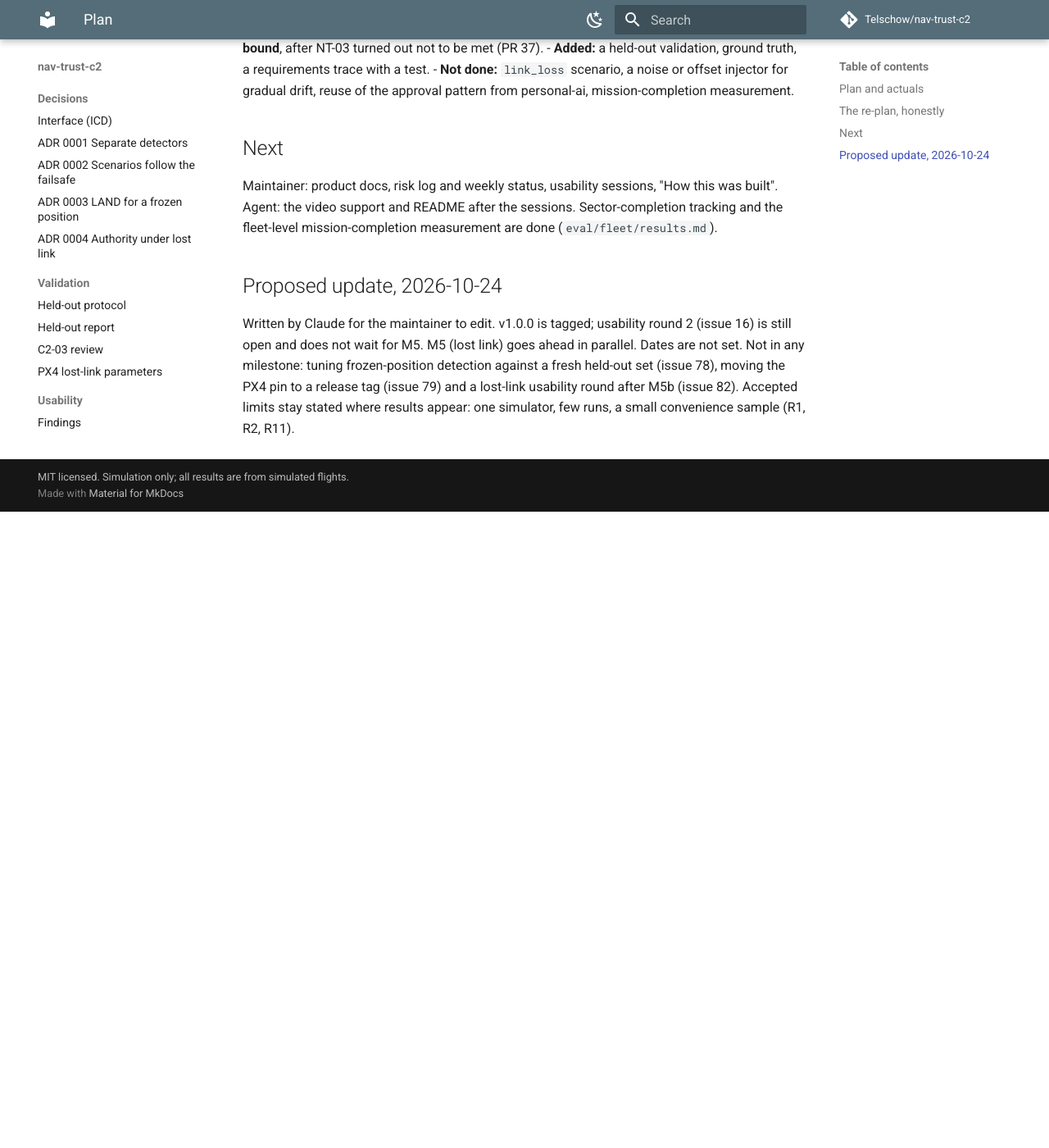
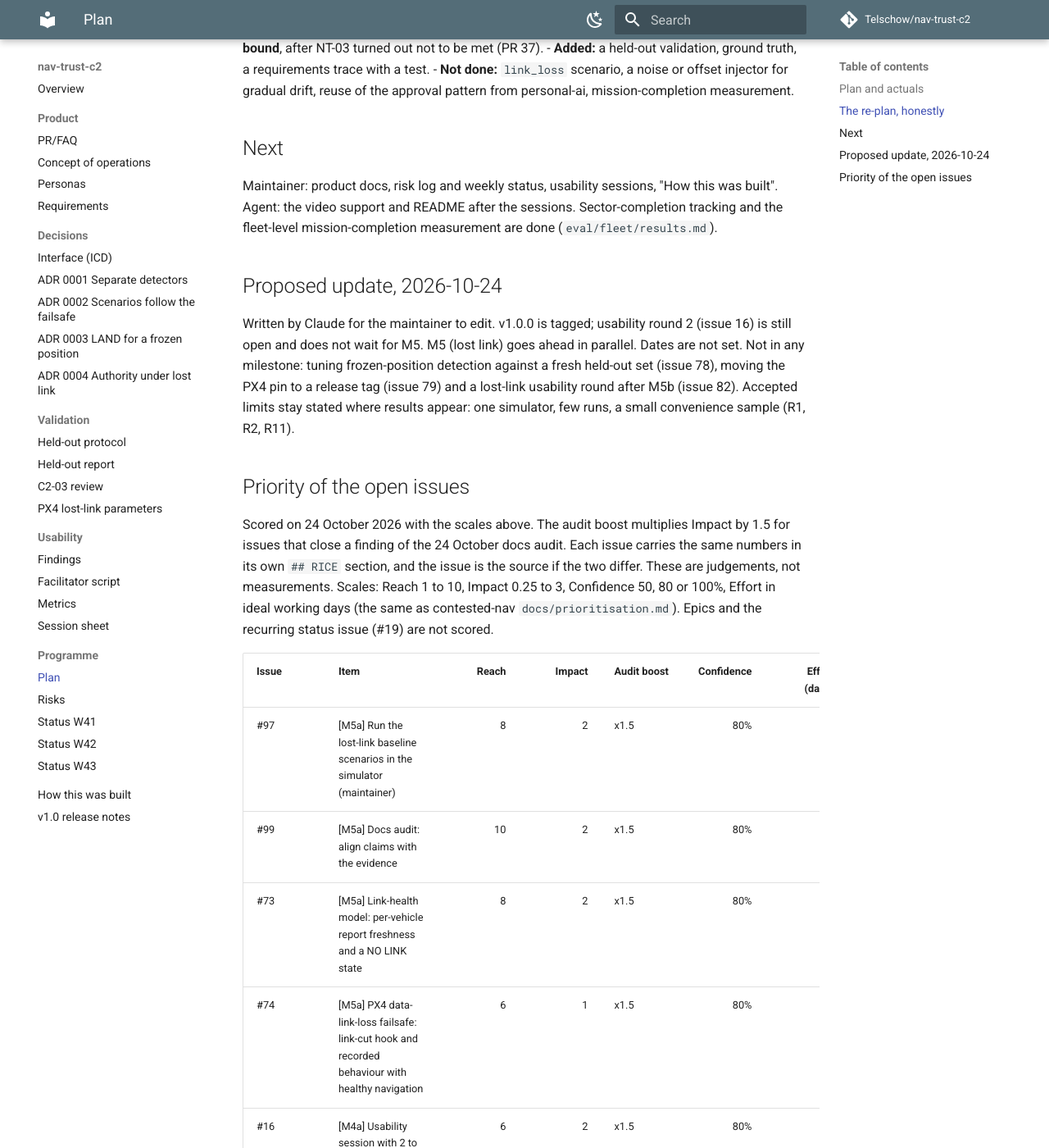
Before and after one commit to Telschow/nav-trust-c2, an MkDocs documentation site: the page built from docs/programme/plan.md, in a window 1280 px wide and 1400 px high, scrolled down 1702 px. Shown: the whole window at 82% size. Built offline with MkDocs 1.6.1 and Material for MkDocs 9.7.7, drawn with Linux system fonts in a browser that asks for light colours; comment, search, counter and statistics services are not loaded; before the commit the page ends 2326 px from its top, so only the background shows below that; some of the changed text lies outside the part shown.

Commit message:
docs: RICE scores for the open issues (October 2026)
Co-Authored-By: Claude Sonnet 5.5 <noreply@anthropic.com>
Claude-Session: https://claude.ai/code/session_01QnVDRzD2rMdsXzjGpA5up9

```diff
--- a/docs/programme/plan.md
+++ b/docs/programme/plan.md
@@ -50,3 +50,23 @@ Not in any milestone: tuning frozen-position detection against a fresh held-out
 moving the PX4 pin to a release tag (issue 79) and a lost-link usability round after M5b
 (issue 82). Accepted limits stay stated where results appear: one simulator, few runs, a small
 convenience sample (R1, R2, R11).
+
+## Priority of the open issues
+
+Scored on 24 October 2026 with the scales above. The audit boost multiplies Impact by 1.5 for issues that close a finding of the 24 October docs audit. Each issue carries the same numbers in its own `## RICE` section, and the issue is the source if the two differ. These are judgements, not measurements. Scales: Reach 1 to 10, Impact 0.25 to 3, Confidence 50, 80 or 100%, Effort in ideal working days (the same as contested-nav `docs/prioritisation.md`). Epics and the recurring status issue (#19) are not scored.
+
+| Issue | Item | Reach | Impact | Audit boost | Confidence | Effort (days) | Score |
+|---|---|---:|---:|---|---:|---:|---:|
+| #97 | [M5a] Run the lost-link baseline scenarios in the simulator (maintainer) | 8 | 2 | x1.5 | 80% | 0.5 | 38.40 |
+| #99 | [M5a] Docs audit: align claims with the evidence | 10 | 2 | x1.5 | 80% | 1 | 24.00 |
+| #73 | [M5a] Link-health model: per-vehicle report freshness and a NO LINK state | 8 | 2 | x1.5 | 80% | 1 | 19.20 |
+| #74 | [M5a] PX4 data-link-loss failsafe: link-cut hook and recorded behaviour with healthy navigation | 6 | 1 | x1.5 | 80% | 0.5 | 14.40 |
+| #16 | [M4a] Usability session with 2 to 3 people and findings note | 6 | 2 | x1.5 | 80% | 2 | 7.20 |
+| #81 | [M5b] More frozen-position runs for the LAND finding (R5) | 6 | 2 | x1.5 | 50% | 2 | 4.50 |
+| #82 | [M5b] Usability round for lost-link states | 6 | 2 | x1.5 | 50% | 2 | 4.50 |
+| #83 | [M6] Feasibility spike: can the simulator inject gradual GNSS drift? | 4 | 1 | none | 50% | 1 | 2.00 |
+| #75 | [M5b] link_loss scenario family with ground truth and an eval table | 8 | 2 | none | 50% | 4 | 2.00 |
+| #76 | [M5b] Onboard trust monitor executing pre-authorised contingencies | 8 | 3 | none | 50% | 6 | 2.00 |
+| #79 | [Backlog] Move the PX4 pin to a release tag once GPS failure injection ships (R9) | 2 | 1 | none | 50% | 1 | 1.00 |
+| #77 | [M5b] Reconnection: state reconciliation and command acknowledgement | 4 | 1 | none | 50% | 3 | 0.67 |
+| #78 | [Backlog] Tune frozen-position detection against a fresh held-out set (M-01, R7) | 4 | 1 | none | 50% | 3 | 0.67 |
```
